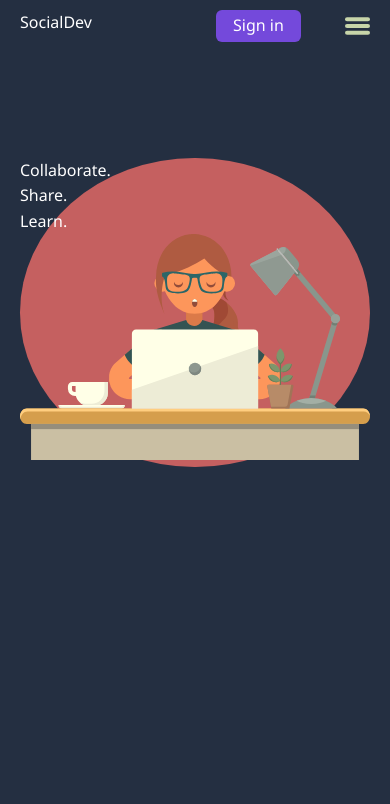
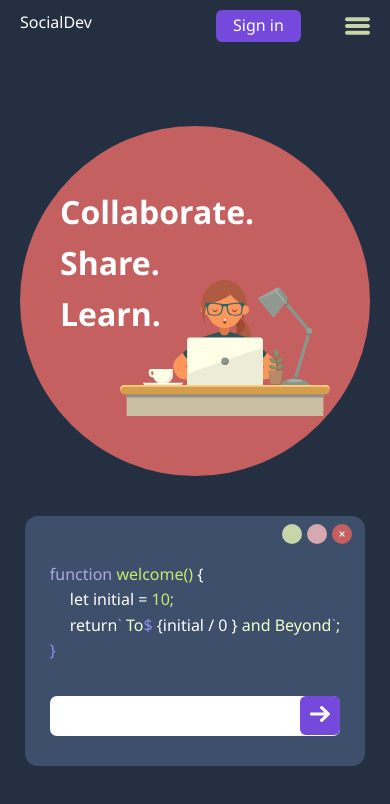
Before and after one commit to samdi18/SocialDev, a React (Create React App) app in the folder client/: page / in a window 390 px wide. Shown: the top 804 px of the page. Built offline with nearby package versions, Linux system fonts and the light colour scheme; the HTML template or start-up script is replaced by a standard one.

Commit message:
mobile css

```diff
--- a/client/src/App.scss
+++ b/client/src/App.scss
@@ -12,7 +12,7 @@ $secondary-color: #c56060;
 }
 
 body {
-  font-family: 'Segoe UI', sans-serif;
+  font-family: "Segoe UI", sans-serif;
   font-size: 1rem;
   line-height: 1.6;
   background-color: $main-color;
@@ -35,10 +35,9 @@ img {
 .container {
   max-width: 1100px;
   margin: auto;
-  overflow: hidden;
   padding: 10px 20px;
-  margin-top: 6rem;
-  margin-bottom: 3rem;
+  margin-top: 4rem;
+  margin-bottom: 2rem;
 }
 
 .toggle-nav {
@@ -49,6 +48,13 @@ img {
   border-radius: 6px;
   padding: 3px 17px;
   border: 0;
+}
+
+.submit-btn {
+  border-radius: 6px;
+  padding: 10px 10px;
+  border: none;
+  background-color: $primary-color;
 }
 
 .navbar {
@@ -88,8 +94,96 @@ img {
   }
 }
 
-main {
-  border-radius: 50%;
-  width: 100%;
-  background-color: $secondary-color;
+.home-flex {
+  display: flex;
+  flex-direction: column;
+  align-items: center;
+
+  main {
+    background-color: $secondary-color;
+    width: 350px;
+    height: 350px;
+    border-radius: 50%;
+    position: relative;
+
+    .content {
+      position: absolute;
+      top: 60px;
+      left: 40px;
+      font-size: 2rem;
+      font-weight: bold;
+    }
+
+    .main-img {
+      position: absolute;
+      width: 60%;
+      bottom: 60px;
+      right: 40px;
+    }
+  }
+
+  section {
+    background-color: $light-color;
+    margin-top: 40px;
+    padding: 30px 25px;
+    border-radius: 13px;
+    position: relative;
+
+    .visual-buttons {
+      display: flex;
+      position: absolute;
+      top: 8px;
+      right: 8px;
+
+      .round-btn {
+        width: 20px;
+        height: 20px;
+        border-radius: 50%;
+        margin-right: 5px;
+      }
+
+      .round-1 {
+        background-color: #c7d5a9;
+      }
+      .round-2 {
+        background-color: #d5a9af;
+      }
+      .exit {
+        background-color: $secondary-color;
+        display: flex;
+        justify-content: center;
+      }
+    }
+
+    .code {
+      margin-top: 1em;
+      margin-bottom: 2em;
+    }
+
+    .cross-img {
+      width: 10px;
+    }
+
+    .code-box {
+      background-color: white;
+      height: 40px;
+      position: relative;
+      border-radius: 7px;
+      border: none;
+
+      input {
+        background: transparent;
+        height: 100%;
+        width: 80%;
+        border: none;
+        outline: none;
+        padding: 10px;
+      }
+
+      button {
+        position: absolute;
+        right: 0;
+      }
+    }
+  }
 }
--- a/client/src/components/layout/Home.js
+++ b/client/src/components/layout/Home.js
@@ -1,21 +1,75 @@
-import React from 'react';
+import React from "react";
 
 const Home = () => {
   return (
-    <div>
+    <div className="home-flex">
       <main>
-        <p>Collaborate.</p>
-        <p>Share.</p>
-        <p>Learn.</p>
+        <div className="content">
+          <p>Collaborate.</p>
+          <p>Share.</p>
+          <p>Learn.</p>
+        </div>
 
         <img
-          src={require('../../images/main.svg')}
-          alt=''
-          className='main-img'
+          src={require("../../images/main.svg")}
+          alt=""
+          className="main-img"
         />
       </main>
 
-      <section></section>
+      <section>
+        <div className="visual-buttons">
+          <div className="round-btn round-1"></div>
+          <div className="round-btn round-2"></div>
+          <div className=" round-btn exit">
+            <img
+              src={require("../../images/cross.svg")}
+              alt=""
+              className="cross-img"
+            />
+          </div>
+        </div>
+        {/* In line style test */}
+        <p className="code">
+          <span style={{ color: "#AEA9DE" }}>function </span>
+          <span style={{ color: "#CDE871" }}>
+            welcome<span>()</span>
+          </span>
+          <span>{" {"}</span>
+          <p style={({ color: "#958BF1" }, { marginLeft: "20px" })}>
+            let
+            <span style={{ color: "white" }}> initial =</span>{" "}
+            <span style={{ color: "#CDE871" }}> 10;</span>
+          </p>
+          <p style={({ color: "#AEA9DE" }, { marginLeft: "20px" })}>
+            return
+            <span style={{ color: "#958BF1" }}>
+              ` <span style={{ color: "#F4FFCC" }}>To</span>
+              <span>
+                ${" "}
+                <span style={{ color: "white" }}>
+                  {" "}
+                  {"{initial"} / 0 {"} "}
+                </span>
+                <span style={{ color: "#F4FFCC" }}>and Beyond</span>
+              </span>
+              `<span style={{ color: "#F4FFCC" }}>;</span>
+              <p style={{ marginLeft: "-20px" }}>{" }"}</p>
+            </span>
+          </p>
+        </p>
+
+        <div className="code-box">
+          <input type="text" />
+          <button className="submit-btn">
+            <img
+              src={require("../../images/arrow.svg")}
+              alt=""
+              className="arrow-img"
+            />
+          </button>
+        </div>
+      </section>
     </div>
   );
 };
```
Also changed, not shown: client/src/images/arrow.svg (added), client/src/images/cross.svg (added).
